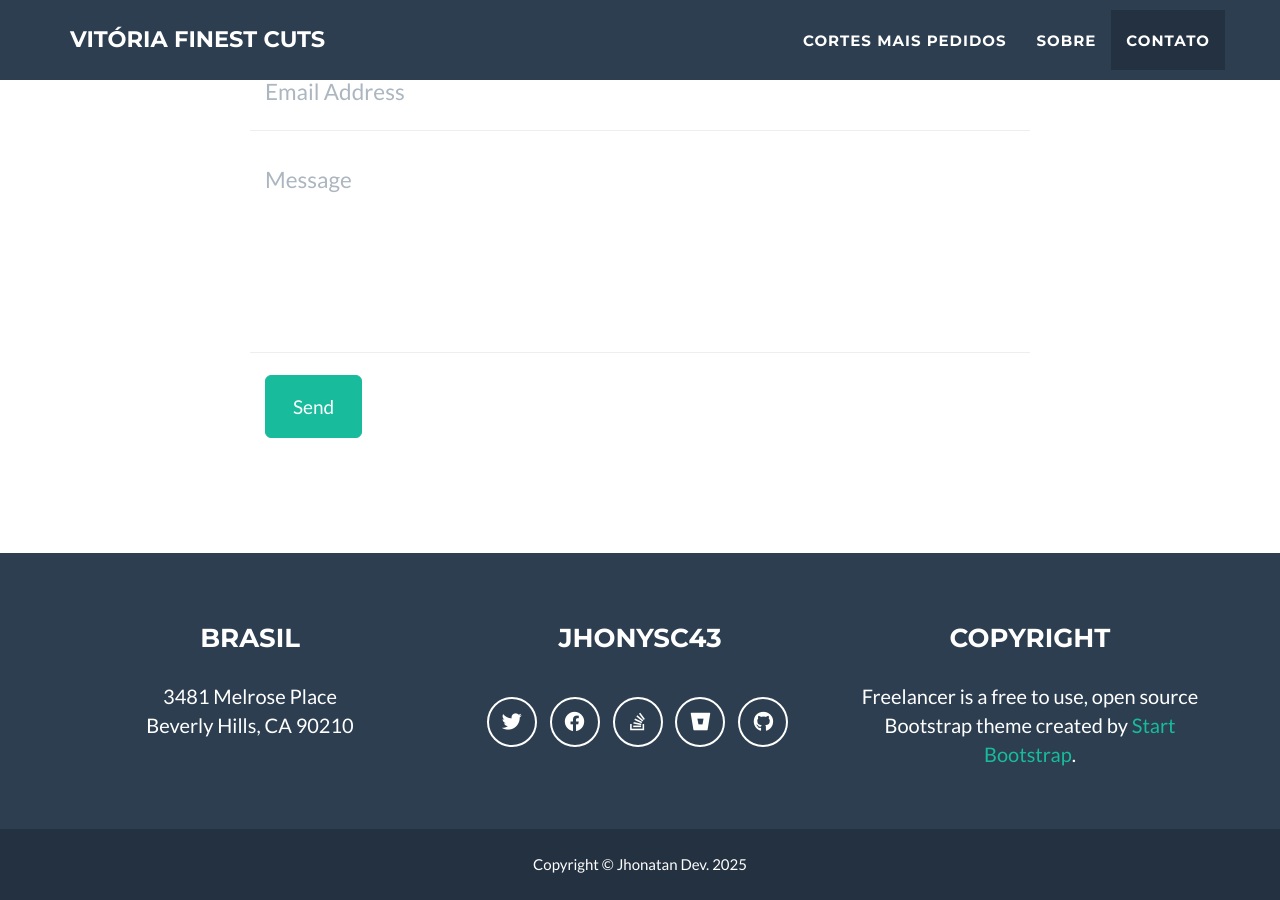
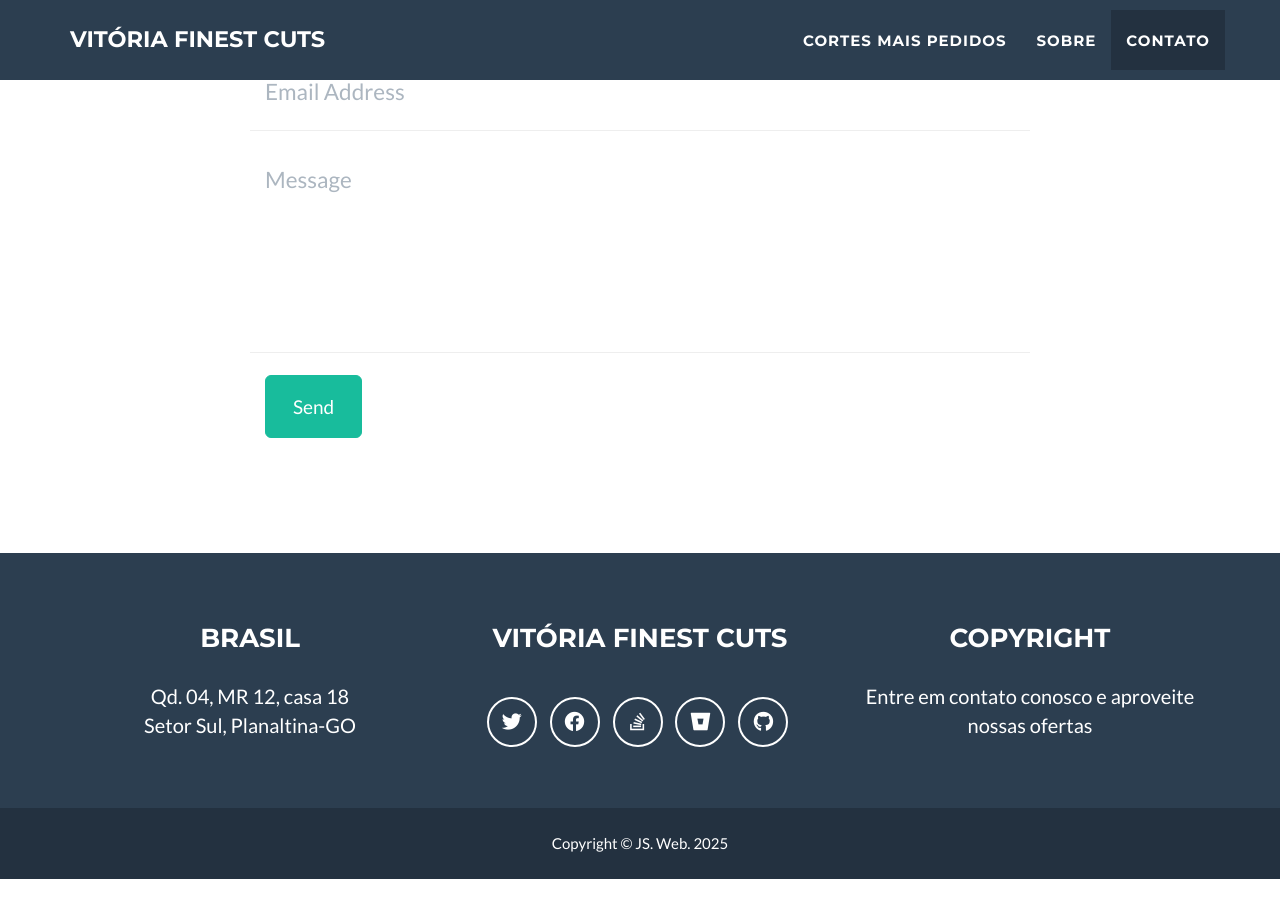
Before and after one commit to Jhonysc43/melhorescortes, a Jekyll site: the page built from _posts/2023-05-31-corte-1.md, in a window 1280 px wide and 900 px high, scrolled down 4157 px. Built offline with Jekyll 4.4.1, drawn with Linux system fonts in a browser that asks for light colours; our own code applies the rules of GitHub Pages for plain Markdown files; after the commit the page ends 5036 px from its top, so only the background shows below that.

Commit message:
Update _config.yml

```diff
--- a/_config.yml
+++ b/_config.yml
@@ -5,7 +5,7 @@ url: "https://jhonysc43.github.io/melhorescortes/"
 description: Na Vitórias Finest Cuts, acreditamos que cada homem merece o melhor. Nossos serviços personalizados vão além do simples corte de cabelo e barba. Aqui, é sobre cuidar da aparência e também proporcionar um momento de relaxamento e bem-estar.
 keywords: "your keywords, separated by commas"
 skills: Estilo e elegância em cada corte, uma vitória em cada cliente.
-meta_author: LastName FirstName
+meta_author: Jhonatan Santos
 
 # Google webmaster tools
 google_verify:
@@ -32,9 +32,9 @@ color:
 
 # Footer settings
 footer:
-  copyright: Jhonatan Dev.
+  copyright: JS. Web.
   location: Brasil
-  social: jhonysc43
+  social: Vitória Finest Cuts
   credits: copyright
 
 # Social networks usernames (many more available: google-plus, flickr, dribbble, pinterest, instagram, tumblr, linkedin, etc.)
@@ -52,11 +52,11 @@ social:
 
 # Postal address (add as many lines as necessary)
 address:
-  - line: 3481 Melrose Place
-  - line: Beverly Hills, CA 90210
+  - line: Qd. 04, MR 12, casa 18
+  - line: Setor Sul, Planaltina-GO
 
 # Credits content
-credits: 'Freelancer is a free to use, open source Bootstrap theme created by <a href="http://startbootstrap.com">Start Bootstrap</a>.'
+credits: 'Entre em contato conosco e aproveite nossas ofertas'
 
 # Build settings
 markdown: kramdown
```
